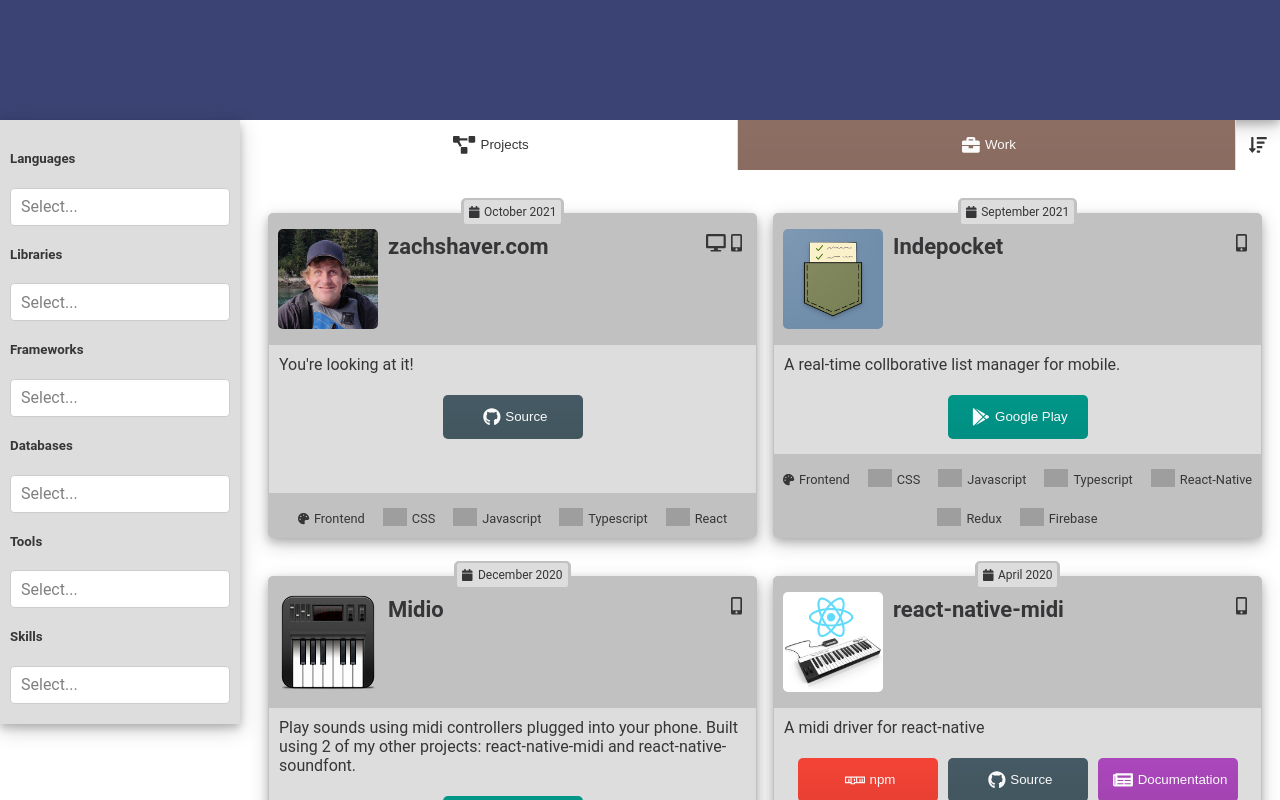
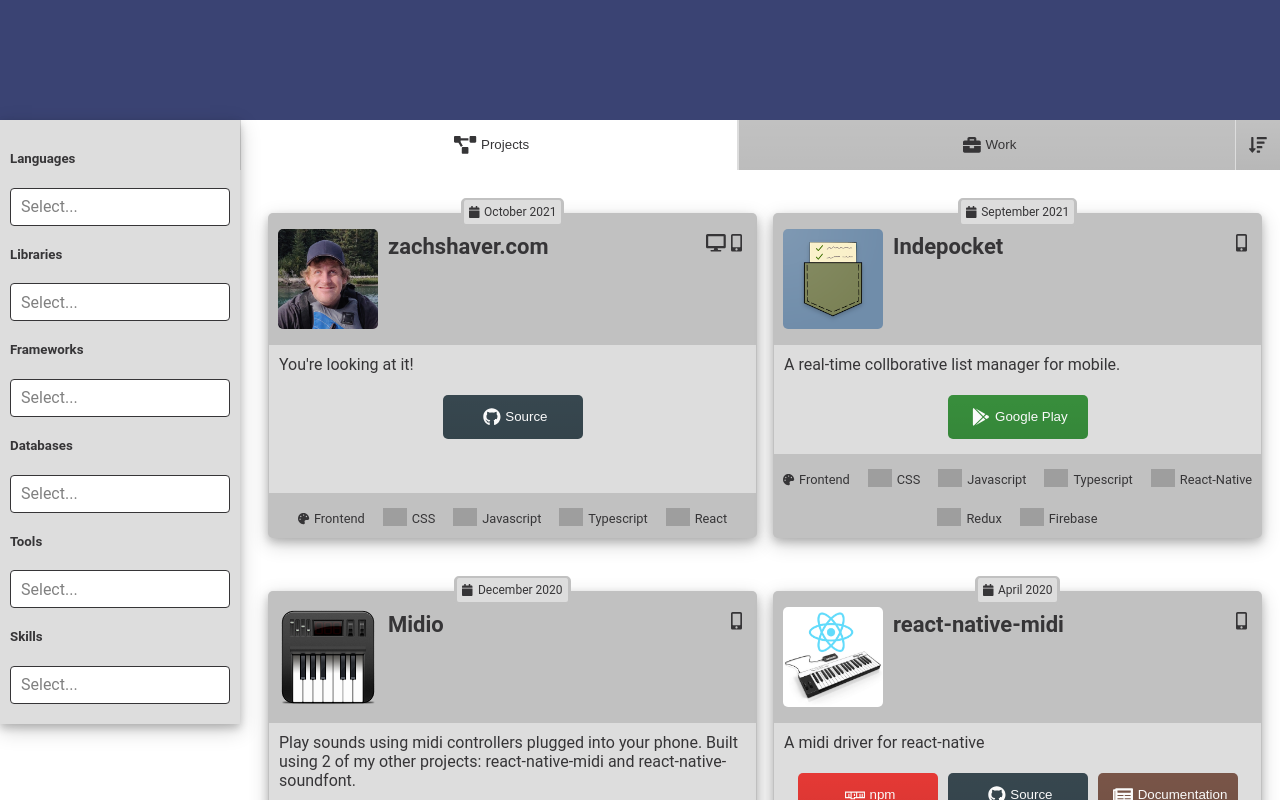
Before and after one commit to ShavaShav/web, a React (Create React App) app: page / in a window 1280 px wide. Shown: the part 680-1480 px from the top of the page. Built offline with nearby package versions, Linux system fonts and the light colour scheme; grey boxes are pictures that could not be loaded.

Commit message:
Fix up styles

```diff
--- a/src/components/CategorySelect.tsx
+++ b/src/components/CategorySelect.tsx
@@ -56,6 +56,11 @@
       ...styles,
       background: selectProps._theme.filterDropdown,
       transition: 'all 0.50s linear',
+      border: `1px solid ${selectProps._theme.buttonBorder}`,
+      boxShadow: 'none',
+      '&:hover': {
+        border: `1px solid ${selectProps._theme.buttonBorderActive}`,
+      }
     }),
     menuList: (styles, {isFocused}: any) => ({
       ...styles,
--- a/src/components/LinkButton.tsx
+++ b/src/components/LinkButton.tsx
@@ -44,13 +44,13 @@
 }
 
 const color = {
-  'google_play': '#009688',
-  'npm': '#F44336',
-  'executable': '#00897B',
+  'google_play': '#388E3C',
+  'npm': '#E53935',
+  'executable': '#757575',
   'website': '#3F51B5',
-  'source_code': '#455A64',
-  'docs': '#AB47BC',
-  'youtube': '#FF7043',
+  'source_code': '#37474F',
+  'docs': '#795548',
+  'youtube': '#B71C1C',
 }
 
 const LinkButton: React.FC<LinkButtonProps> = ({className, link}) => {
--- a/src/components/Profile.tsx
+++ b/src/components/Profile.tsx
@@ -63,9 +63,12 @@
   flex-direction: row;
   flex-wrap: wrap;
   width: 100%;
-  @media only screen and (min-width: ${MOBILE_BREAKPOINT_WIDTH + 'px'}) {
-    flex-direction: row;
+  @media (orientation: portrait) {
+    flex-direction: column;
   }
+`
+
+const ResizingHeadshot = styled(Headshot)`
 `
 
 const Row = styled.div`
@@ -90,9 +93,12 @@
   height: 40px;
   width: 100px;
   margin: 5px;
-  border: 0;
-  /* border-color: ${({theme}) => theme.profileTint}; */
+  /* border: 0; */
+  border-color: ${({theme}) => theme.profileBtn};
   transition: all 0.50s linear;
+  &:hover {
+    border-color: ${({theme}) => theme.profileBtnActive};
+  }
 `
 
 const Profile = (props: ProfileProps) => {
@@ -126,7 +132,7 @@
       <Container>
         <ProfileWrapper {...props} hide={showHeader}>
           <ProfileSection>
-            <Headshot round size={150}/>
+            <ResizingHeadshot round size={150}/>
             <Title>
               <h1>Zach Shaver</h1>
               <h2>
--- a/src/components/RecordCard.tsx
+++ b/src/components/RecordCard.tsx
@@ -42,7 +42,7 @@
   justify-content: center;
   align-items: stretch;
   border-radius: 5px;
-  box-shadow: 0 4px 8px 0 rgba(0, 0, 0, 0.2), 0 6px 20px 0 rgba(0, 0, 0, 0.19);
+  /* box-shadow: 0 4px 8px 0 rgba(0, 0, 0, 0.2), 0 6px 20px 0 rgba(0, 0, 0, 0.19); */
   transition: all 0.50s linear;
 `
 
--- a/src/components/RecordList.tsx
+++ b/src/components/RecordList.tsx
@@ -23,7 +23,8 @@
 
 const StyledRecordCard = styled(RecordCard)`
   margin: 8px;
-  margin-bottom: 30px;
+  /* margin-top: 15px; */
+  margin-bottom: 45px;
   /* width: 0; */
   /* margin-left: 50px; */
   /* margin-right: 50px; */
@@ -31,6 +32,17 @@
   /* @media only screen and (min-width: ${MOBILE_BREAKPOINT_WIDTH + 'px'}) {
     min-width: 500px;
   } */
+  box-shadow: 0 4px 8px 0 rgba(0, 0, 0, 0.2), 0 6px 20px 0 rgba(0, 0, 0, 0.19);
+  position: relative;
+  top: 0;
+  transition: top ease 0.5s, box-shadow 0.5s linear;
+  @media (hover: hover) and (pointer: fine) {
+    &:hover {
+      top: -8px;
+      border: 1px solid ${({theme}) => theme.cardBorderActive};
+      box-shadow: 0 6px 16px 0 rgba(0, 0, 0, 0.2), 0 10px 30px 0 rgba(0, 0, 0, 0.19);
+    }
+  }
 `
 
 const RecordList : React.FC<RecordListProps & DivProps> = ({records, className}) => {
--- a/src/components/Records.tsx
+++ b/src/components/Records.tsx
@@ -46,19 +46,23 @@
 
 const ToggleButton = styled(Button)<ToggleButtonProps>`
   background: ${({theme, isActive}) => isActive ? 'none' : 'linear-gradient(transparent,rgba(0, 0, 0, 0.2)) top/100% 800%'};
-  background-color: ${({theme, isActive}) => isActive ? theme.body : theme.button};
-  color: ${({theme, isActive}) => isActive ? theme.text : theme.buttonTint};
+  background-color: ${({theme, isActive}) => isActive ? theme.body : theme.recordListHeader};
+  color: ${({theme, isActive}) => isActive ? theme.text : theme.recordListHeaderTint};
   transition: all 0.5s linear;
   border-radius: 0;
   border: none;
   flex: 1;
   border-right: ${({theme, isActive}) => `1px solid ${theme.filterBackground}`};
+  border-left: ${({theme, isActive}) => `1px solid ${theme.filterBackground}`};
+  /* &:active{
+    border-left: #e6007e;
+  } */
 `
 
 const SortButton = styled(Button)`
-  background: none;
-  background-color: transparent;
+  background-color: ${({theme}) => theme.recordListHeader};
   color: ${({theme}) => theme.text};
+  transition: all 0.5s linear;
   border-radius: 0;
   border: none;
   width: 44px;
--- a/src/globalStyles.ts
+++ b/src/globalStyles.ts
@@ -29,7 +29,7 @@
   }
   button:hover, button:active {
     background-position:bottom;
-    /* border-color: ${({theme}) => theme.buttonBorderActive}; */
+    border-color: ${({theme}) => theme.buttonBorderActive};
   }
   h1, h2, h3, h4, h5 {
     line-height: 1em;
--- a/src/themes.ts
+++ b/src/themes.ts
@@ -3,9 +3,9 @@
   secondaryBackgroundDark: '#212022',
   backgroundLight: '#FFF',
   secondaryBackgroundLight: '#DDD',
-  actionDark: '#795548',
-  actionLight: '#8D6E63',
-  primaryDark: '#2e355c',
+  actionDark: '#59532E',
+  actionLight: '#736A3A',
+  primaryDark: '#2e3459',
   primaryLight: '#3a4373',
   secondaryDark: '#353535',
   secondaryLight: '#C1C1C1',
@@ -16,6 +16,8 @@
 export type Theme = {
   profile: string,
   profileTint: string,
+  profileBtn: string,
+  profileBtnActive: string,
   body: string,
   text: string,
   toggleBorder: string,
@@ -31,17 +33,21 @@
   cardBackdrop: string,
   cardBackground: string,
   cardBody: string,
+  cardBorderActive: string,
   cardTint: string,
   labelBackground: string,
   labelTint: string,
   themeToggleBackground: string,
   themeToggleTint: string,
   recordListHeader: string,
+  recordListHeaderTint: string,
 }
 
 export const lightTheme: Theme = {
   profile: Colors.primaryLight,
   profileTint: Colors.textDark,
+  profileBtn: '#BBB',
+  profileBtnActive: '#EEE',
   body: Colors.backgroundLight,
   text: Colors.textLight,
   dateBannerBackground: Colors.secondaryBackgroundLight,
@@ -58,17 +64,21 @@
   cardBackdrop: '#99918A',
   cardBackground: Colors.secondaryLight,
   cardBody: Colors.secondaryBackgroundLight,
+  cardBorderActive: '#AAA',
   cardTint: Colors.textLight,
   labelBackground: Colors.secondaryLight,
   labelTint: Colors.textLight,
   themeToggleBackground: '#7781bb',
   themeToggleTint: 'yellow',
-  recordListHeader: '#5e5528',
+  recordListHeader: Colors.secondaryLight,
+  recordListHeaderTint: Colors.textLight,
 }
 
 export const darkTheme: Theme = {
   profile: Colors.primaryDark,
   profileTint: Colors.textDark,
+  profileBtn: '#BBB',
+  profileBtnActive: '#EEE',
   body: Colors.backgroundDark,
   text: Colors.textDark,
   dateBannerBackground: Colors.secondaryBackgroundDark,
@@ -79,16 +89,18 @@
   toggleButtonBackground: Colors.primaryDark,
   // button: 'linear-gradient(#091236, #1E215D)',
   button:  Colors.actionDark,
-  buttonBorder: '#CCC',
-  buttonBorderActive: Colors.textDark,
+  buttonBorder: '#999',
+  buttonBorderActive: '#EEE',
   buttonTint: Colors.textDark,
   cardBackdrop: '#5e5528',
   cardBackground: Colors.secondaryDark,
   cardBody: Colors.secondaryBackgroundDark,
+  cardBorderActive: '#555',
   cardTint: Colors.textDark,
   labelBackground: Colors.primaryDark,
   labelTint: Colors.textDark,
   themeToggleBackground: Colors.secondaryBackgroundDark,
   themeToggleTint: 'yellow',
-  recordListHeader: '#5e5528',
+  recordListHeader: Colors.secondaryDark,
+  recordListHeaderTint: Colors.textDark,
 }
```
